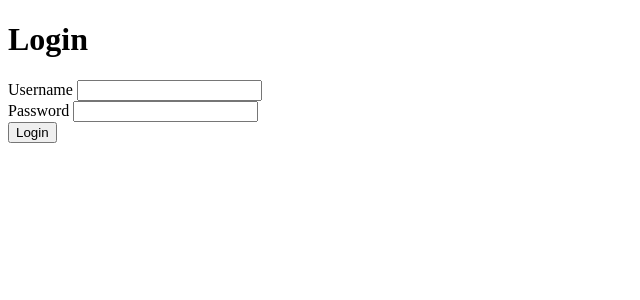
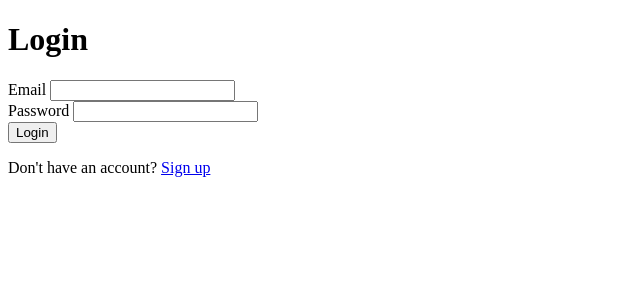
Before and after one commit to airobal/LarpAI-.7-, a Flask app: template templates/login.html in a window 1280 px wide. Shown: the top 300 px of the page, without its empty margins (0-640 px from the left). Run offline with Flask 2, Linux system fonts and the light colour scheme; the template is opened without the code that fills it, so the values that code supplies are empty.

Commit message:
added welcome, loging, signup

```diff
--- a/app.py
+++ b/app.py
@@ -1,9 +1,16 @@
 import random
 import pygsheets
 import os
-from flask import url_for, redirect, Flask, render_template, request
+from flask import url_for, redirect, Flask, render_template, request, session
+from flask_session import Session
+
+os.environ[
+  'GOOGLE_APPLICATION_CREDENTIALS'] = '/home/runner/Python/credential.json'
 
 app = Flask(__name__)
+app.config['SESSION_TYPE'] = 'filesystem'
+Session(app)
+
 
 @app.route('/', methods=['GET'])
 def welcome():
@@ -11,17 +18,206 @@ def welcome():
 
 @app.route('/terms_and_conditions', methods=['POST'])
 def accept_terms_and_conditions():
-    return redirect(url_for('argue_prompt'))
+    # Start a new session for the user
+    session['logged_in'] = True
+    # Redirect the user to the login page
+    return redirect(url_for('login'))
+
+@app.route('/login', methods=['GET', 'POST'])
+def login():
+  if request.method == 'POST':
+    # Retrieve the form data
+    email = request.form['email']
+    password = request.form['password']
+
+    # Check if the entered email and password are valid
+    if valid_login(email, password):
+      # Create a session for the user
+      session['logged_in'] = True
+      session['email'] = email
+      # Redirect the user to the dashboard page
+      return redirect(url_for('dashboard'))
+    else:
+      # Display an error message
+      error = 'Invalid email or password'
+      return render_template('login.html', error=error)
+  else:
+    # Render the login template
+    return render_template('login.html')
+
+def valid_login(email, password):
+  """
+  Check if the provided email and password are valid.
+
+  Parameters:
+    email (str): The email to check.
+    password (str): The password to check.
+
+  Returns:
+    bool: True if the email and password are valid, False otherwise.
+  """
+  # Set the environment variable for the service account key file
+  os.environ['GOOGLE_APPLICATION_CREDENTIALS'] = '/home/runner/Python/credential.json'
+
+  # Load the service account key file and authorize pygsheets to access the Google Sheets API
+  gc = pygsheets.authorize(service_file='/home/runner/Python/credential.json')
+
+  # Open the Google Sheet using pygsheets
+  sh = gc.open_by_key('YOUR_SHEET_ID')
+
+  # Select the first worksheet in the sheet
+  worksheet = sh[0]
+
+  # Read the data from the sheet
+  data = worksheet.get_all_values()
+
+  # Check if the provided email and password are in the sheet
+  for row in data:
+    if row[0] == email and row[1] == password:
+      return True
+
+  return False
+
+@app.route('/signup', methods=['GET', 'POST'])
+def signup():
+  if request.method == 'POST':
+    # retrieve the form data
+    email = request.form['email']
+    password = request.form['password']
+    name = request.form['name']
+    age = request.form['age']
+
+    # check if the email is already in use
+    if email_in_use(email):
+      # render the signup template with an error message
+      return render_template('signup.html', error='Email already in use')
+    else:
+      # add the email and password to the list of valid email/password combinations
+      add_credentials(email, password, name, age)
+      # create a session for the user
+      session['logged_in'] = True
+      session['email'] = email
+      # redirect the user to the dashboard page
+      return redirect(url_for('dashboard'))
+  else:
+    # render the signup template
+    return render_template('signup.html')
+
+def email_in_use(email):
+  """
+  Check if the specified email is already in use.
+
+  Parameters:
+      email (str): The email address to check.
+
+  Returns:
+      bool: True if the email is already in use, False otherwise.
+  """
+  # Load the service account key file and authorize pygsheets to access the Google Sheets API
+  gc = pygsheets.authorize(service_file='/home/runner/Python/credential.json')
+
+  # Open the Google Sheet using pygsheets
+  sh = gc.open_by_key('1iHMPBMIcR9Xr6r2_er3MdG-q8sNiAdsgW5epnaPw_fo')
+
+  # Select the first worksheet in the sheet
+  worksheet = sh[0]
+
+  # Retrieve the list of email addresses from the sheet
+  email_column = worksheet.get_col(1)
+
+  # Check if the specified email is in the list
+  if email in email_column:
+    return True
+  else:
+    return False
+
+def add_credentials(email, password, name, age):
+  """
+    Add the specified email, password, name, and age to a Google Sheet.
+
+    Parameters:
+        email (str): The email address to add.
+        password (str): The password to add.
+        name (str): The user's name.
+        age (str): The user's age.
+    """
+
+  # Load the service account key file and authorize pygsheets to access the Google Sheets API
+  gc = pygsheets.authorize(service_file='/home/runner/Python/credential.json')
+
+  # Open the Google Sheet using pygsheets
+  sh = gc.open_by_key('1iHMPBMIcR9Xr6r2_er3MdG-q8sNiAdsgW5epnaPw_fo')
+
+  # Select the first worksheet in the sheet
+  worksheet = sh[0]
+
+  # Write the user information to the sheet
+  worksheet.append_row([email, password, name, age])
+
+
+@app.route('/dashboard', methods=['GET'])
+def dashboard():
+  # Retrieve the email of the logged in user from the session
+  email = session['email']
+
+  # Get the user's information from the Google Sheet
+  user_info = get_user_info(email)
+
+  # Get the number of arguments that the user has submitted
+  num_arguments = get_num_arguments(email)
+
+  # Render the template and pass the user's information and number of arguments to it
+  return render_template('dashboard.html',
+                         user_info=user_info,
+                         num_arguments=num_arguments)
+
+
+def get_num_arguments(email):
+  """
+    Get the number of arguments that the user has submitted.
+
+    Parameters:
+        email (str): The email of the user.
+
+    Returns:
+        int: The number of arguments that the user has submitted.
+    """
+
+  # Load the service account key file and authorize pygsheets to access the Google Sheets API
+  gc = pygsheets.authorize(service_file='/home/runner/Python/credential.json')
+
+  # Open the Google Sheet using pygsheets
+  sh = gc.open_by_key('SHEET_ID')
+
+  # Select the second worksheet in the sheet
+  worksheet = sh[1]
+
+  # Read all of the data from the sheet
+  data = worksheet.get_all_values()
+
+  # Initialize a counter for the number of arguments
+  counter = 0
+
+  # Iterate through the rows in the sheet
+  for row in data:
+    # Check if the email in the row matches the user's email
+    if row[0] == email:
+      # Increment the counter
+      counter += 1
+
+  # Return the total number of arguments that the user has submitted
+  return counter
+
 
 @app.route('/argue_prompt', methods=['GET'])
 def argue_prompt():
-    # Retrieve the value of the cell from the Google Sheet
-    value = get_cell_value(SPREADSHEET_ID, RANGE_NAME)
-    # Render the template and pass the value of the cell and range name to it
-    return render_template('argue_prompt.html', cell_value=value, cell_range=RANGE_NAME)
+  # Retrieve the value of the cell from the Google Sheet
+  value = get_cell_value(SPREADSHEET_ID, RANGE_NAME)
+  # Render the template and pass the value of the cell and range name to it
+  return render_template('argue_prompt.html',
+                         cell_value=value,
+                         cell_range=RANGE_NAME)
 
-# Set the environment variable for the service account key file
-os.environ['GOOGLE_APPLICATION_CREDENTIALS'] = '/home/runner/Python/credential.json'
 
 # Load the service account key file and authorize pygsheets to access the Google Sheets API
 random_number = random.randint(1, 10)
@@ -32,8 +228,9 @@ SPREADSHEET_ID = "1-bjMr6J96uGQ6Nu8_VsQJclMyVcf1ovPxE8e4VCPwxs"
 
 RANGE_NAME = f"B{random_number}"
 
+
 def get_cell_value(spreadsheet_id, range_name):
-    """
+  """
     Retrieve the value of a cell from a Google Sheet.
 
     Parameters:
@@ -43,45 +240,47 @@ def get_cell_value(spreadsheet_id, range_name):
     Returns:
         str: The value of the cell.
     """
-    try:
-        # Open the Google Sheet using pygsheets
-        sh = gc.open_by_key(SPREADSHEET_ID)
-        # Select the specified range of cells
-        values = sh[0].get_values(start=range_name, end=range_name, returnas='cell')
-        # Return the cell value
-        return values[0][0].value
-    except Exception as e:
-        print(f'An error occurred: {e}')
-        return None
+  try:
+    # Open the Google Sheet using pygsheets
+    sh = gc.open_by_key(SPREADSHEET_ID)
+    # Select the specified range of cells
+    values = sh[0].get_values(start=range_name,
+                              end=range_name,
+                              returnas='cell')
+    # Return the cell value
+    return values[0][0].value
+  except Exception as e:
+    print(f'An error occurred: {e}')
+    return None
+
 
 @app.route('/argue_prompt', methods=['POST'])
 def handle_form_submission():
-    # Retrieve the text from the form submission
-    text = request.form['text']
-    # Retrieve the selected cell range
-    selected_cell_range = request.form['selected_cell_range']
-    # Open the Google Sheet using pygsheets
-    sh = gc.open_by_key(SPREADSHEET_ID)
-    # Select the first sheet in the spreadsheet
-    worksheet = sh[0]
-    # Find the row of the selected cell
-    row = int(selected_cell_range[1:])
-    # Find the next empty cell in the row
-    for col in range(2, worksheet.cols):
-        col = int(col)
-        cell = worksheet.cell((row, col))
-        if cell.value == "":
-            cell.value = text
-            break
-    # Save the updated cell
-    worksheet.update_cells(cell)
+  # Retrieve the text from the form submission
+  text = request.form['text']
+  # Retrieve the selected cell range
+  selected_cell_range = request.form['selected_cell_range']
+  # Open the Google Sheet using pygsheets
+  sh = gc.open_by_key(SPREADSHEET_ID)
+  # Select the first sheet in the spreadsheet
+  worksheet = sh[0]
+  # Find the row of the selected cell
+  row = int(selected_cell_range[1:])
+  # Find the next empty cell in the row
+  for col in range(2, worksheet.cols):
+    col = int(col)
+    cell = worksheet.cell((row, col))
+    if cell.value == "":
+      cell.value = text
+      break
+  # Save the updated cell
+  worksheet.update_cells(cell)
 
-    # Redirect to the index page
-    return redirect(url_for('thank_you'))
+  # Redirect to the index page
+  return redirect(url_for('dashboard'))
 
-@app.route('/thank_you')
-def thank_you():
-  return render_template('thank_you.html')
+  # add "go to my dashboard button next"
+
 
 if __name__ == '__main__':
-    app.run(host = '0.0.0.0')
+  app.run(host='0.0.0.0')
--- a/pyproject.toml
+++ b/pyproject.toml
@@ -14,6 +14,7 @@ xds-protos = "^0.0.11"
 google-api-python-client = "^2.71.0"
 Flask-Bootstrap = "^3.3.7"
 pygsheets = "^2.0.6"
+Flask-Session = "^0.4.0"
 
 [tool.poetry.dev-dependencies]
 debugpy = "^1.6.2"
--- a/templates/login.html
+++ b/templates/login.html
@@ -10,10 +10,13 @@
   <body>
     <div class="container mt-5">
       <h1>Login</h1>
+      {% if error %}
+        <div class="alert alert-danger">{{ error }}</div>
+      {% endif %}
       <form method="post" action="{{ url_for('login') }}">
         <div class="form-group">
-          <label for="username">Username</label>
-          <input type="text" class="form-control" id="username" name="username">
+          <label for="email">Email</label>
+          <input type="text" class="form-control" id="email" name="email">
         </div>
         <div class="form-group">
           <label for="password">Password</label>
@@ -21,6 +24,7 @@
         </div>
         <button type="submit" class="btn btn-primary">Login</button>
       </form>
+      <p class="mt-3">Don't have an account? <a href="{{ url_for('signup') }}">Sign up</a></p>
     </div>
   </body>
 </html>
--- a/templates/terms_and_conditions.html
+++ b/templates/terms_and_conditions.html
@@ -9,7 +9,7 @@
     <div class="container mt-5">
       <h1>Terms and Conditions</h1>
       <p>THESE ARE THE TERMS</p>
-      <form method="post" action="{{ url_for('argue_prompt') }}">
+      <form method="post" action="{{ url_for('accept_terms_conditions') }}">
         <button type="submit" class="btn btn-primary">I Accept</button>
       </form>
     </div>
--- a/templates/welcome.html
+++ b/templates/welcome.html
@@ -9,7 +9,7 @@
     <div class="container mt-5">
       <h1>Welcome</h1>
       <p>Welcome to [app title], the premier Q&A platform for law students seeking to deepen their understanding of AI and robotics in the legal field. Our community is dedicated to sharing and growing knowledge on these complex topics, and we offer personalized recommendations to help you stay up-to-date on the latest developments. Whether you have a question about a specific case or scenario, or want to share your own knowledge with others, [app title] is the perfect place to connect with like-minded individuals and learn more about how to apply the law to AI cases. Join us today and discover the power of knowledge sharing!</p>
-     <form action="{{ url_for('terms_and_conditions') }}" method="post">
+     <form action="{{ url_for('accept_terms_and_conditions') }}" method="post">
   <button type="submit" class="btn btn-primary">Next!</button>
 </form>
     </div>
```
Also changed, not shown: templates/dashboard.html (added, +12 -0 lines), templates/signup.html (added, +21 -0 lines), 4 other files.
